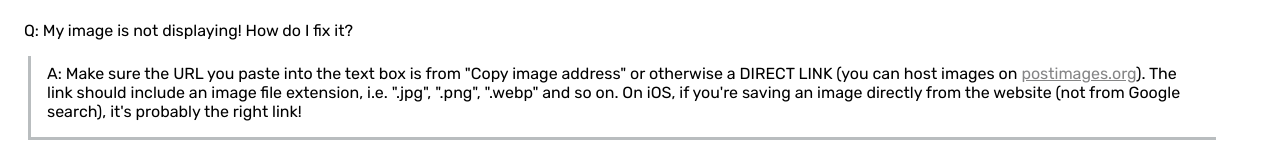
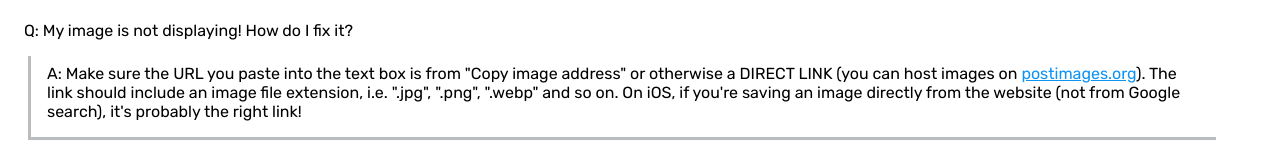
Before and after one commit to qriechan/html-chat-maker, a React (Vite) app: page / in a window 1280 px wide. Shown: the part 467-621 px from the top of the page. Built offline with nearby package versions, Linux system fonts and the light colour scheme.

Commit message:
updated link css

```diff
--- a/src/css/main.css
+++ b/src/css/main.css
@@ -80,7 +80,7 @@ blockquote {
   margin-left: 0.25rem;
 }
 blockquote a, blockquote a:focus, blockquote a:visited {
-  color: #858586;
+  color: #0b93f6;
 }
 
 .all-workskins {
--- a/src/css/main.scss
+++ b/src/css/main.scss
@@ -127,7 +127,7 @@ blockquote {
     margin-left: .25rem;
 
     a, a:focus, a:visited {
-        color: $alert-color-hsr;
+        color: $receiver-color-ios;
     }
 }
 
```
Also changed, not shown: 1 other file (tests, documents, lock files or other folders).
